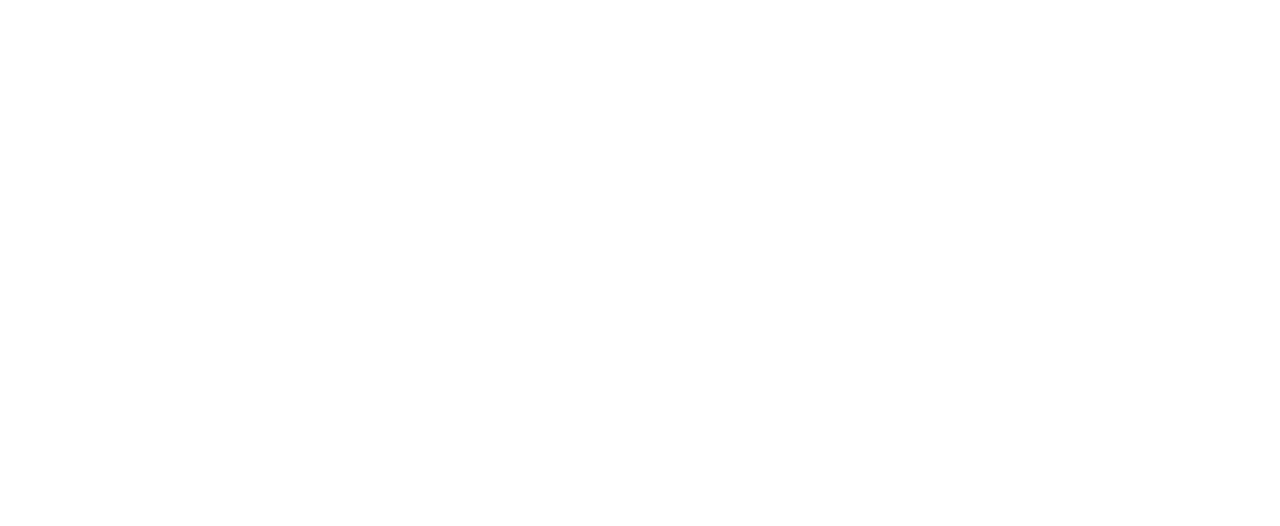
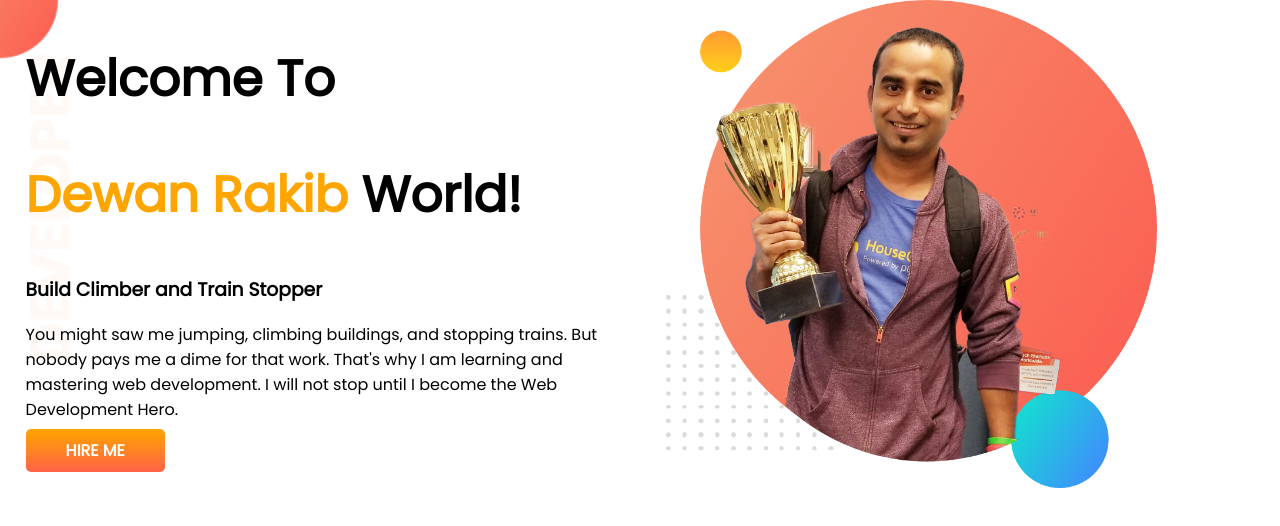
Before and after one commit to DewanRakib/drs-portfolio, a plain HTML site: page index.html in a window 1280 px wide. Drawn offline with Linux system fonts and the light colour scheme.

Commit message:
Adding Top banner

```diff
--- a/index.html
+++ b/index.html
@@ -5,7 +5,39 @@
     <meta http-equiv="X-UA-Compatible" content="IE=edge" />
     <meta name="viewport" content="width=device-width, initial-scale=1.0" />
     <title>Dewan Rakib Shah</title>
+
+    <link rel="preconnect" href="https://fonts.googleapis.com" />
+    <link rel="preconnect" href="https://fonts.gstatic.com" crossorigin />
+    <link
+      href="https://fonts.googleapis.com/css2?family=Poppins&display=swap"
+      rel="stylesheet"
+    />
+
     <link rel="stylesheet" href="style.css" />
   </head>
-  <body></body>
+  <body>
+    <section class="top-banner">
+      <div class="half-width">
+        <h1>Welcome To</h1>
+        <h1><span class="name-color">Dewan Rakib</span> World!</h1>
+        <h3>Build Climber and Train Stopper</h3>
+        <p>
+          You might saw me jumping, climbing buildings, and stopping trains. But
+          nobody pays me a dime for that work. That's why I am learning and
+          mastering web development. I will not stop until I become the Web
+          Development Hero.
+        </p>
+        <a
+          class="link-button"
+          href="#"
+          target="_blank"
+          rel="noopener noreferrer"
+          >HIRE ME</a
+        >
+      </div>
+      <div class="half-width">
+        <img src="img/jhankar.png" alt="Jhankar Boss" />
+      </div>
+    </section>
+  </body>
 </html>
--- a/style.css
+++ b/style.css
@@ -0,0 +1,33 @@
+body {
+  font-family: "Poppins", sans-serif;
+  margin: 0;
+}
+
+h1 {
+  font-size: 50px;
+}
+.name-color {
+  color: orange;
+}
+section {
+  display: flex;
+}
+.half-width {
+  width: 50%;
+  padding-left: 2%;
+}
+.half-width img {
+  width: 80%;
+}
+.link-button {
+  text-decoration: none;
+  background-image: linear-gradient(orange, tomato);
+  padding: 10px 40px;
+  border-radius: 5px;
+  color: white;
+  font-weight: 700;
+}
+.top-banner {
+  background-image: url(img/top-banner.png);
+  background-repeat: no-repeat;
+}
```
Also changed, not shown: img/dream-bg.png (added), img/exp-bg.png (added), img/jhankar.png (added), img/jhankar2.png (added), img/my-bg.png (added), img/my-bg2.png (added), img/top-banner.png (added), 7 other files.
